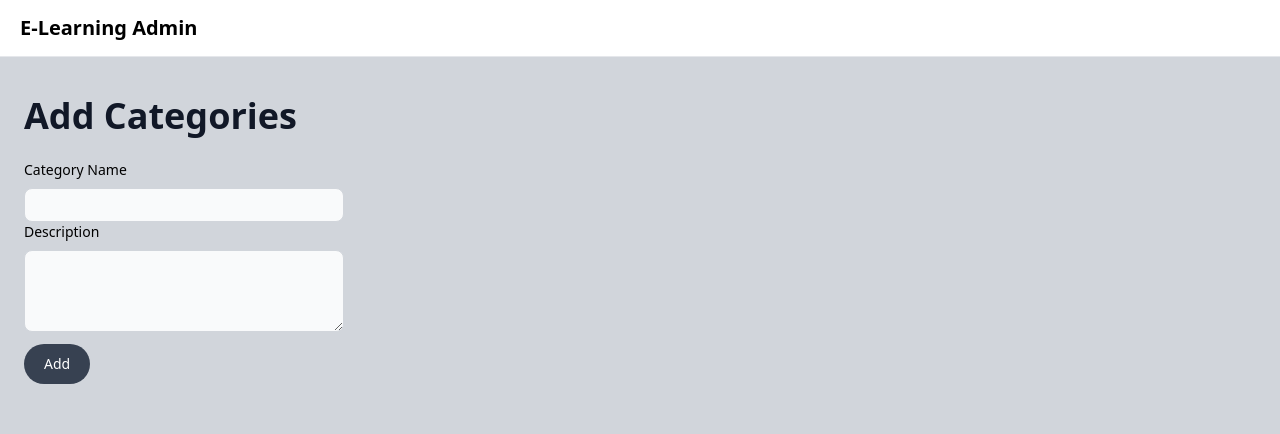
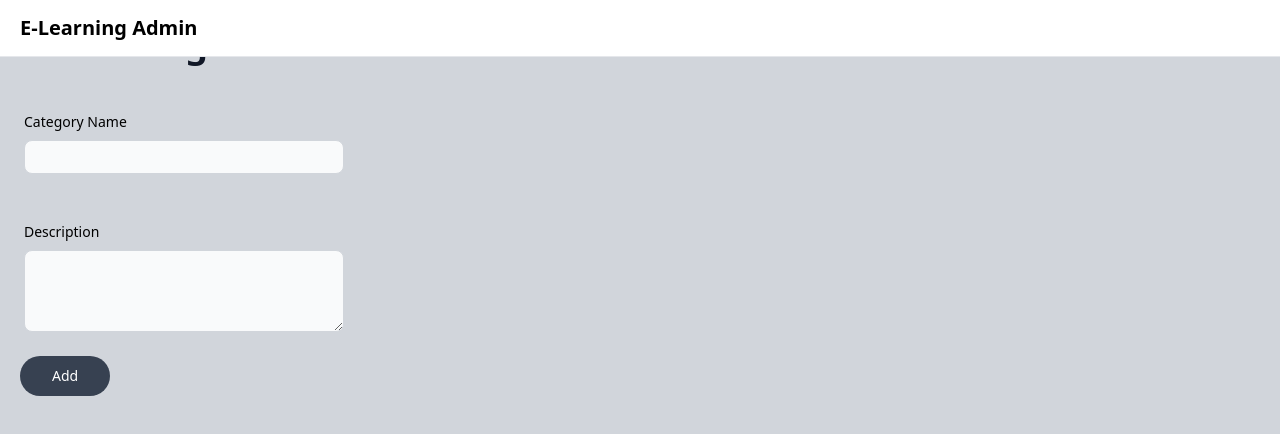
Before and after one commit to framgia/sph-els-gift-canovas, a React (Create React App) app in the folder frontend/e-learning-fe/: page /admin-add-category in a window 1280 px wide. Shown: the top 434 px of the page. Built offline with nearby package versions, Linux system fonts and the light colour scheme; no server answers; sample sign-in values are in the browser's storage; what javascript-time-ago would draw is missing.

Commit message:
[SELS-88] [FE] ADMIN - Add Category

```diff
--- a/frontend/e-learning-fe/src/components/admin/addCategory.js
+++ b/frontend/e-learning-fe/src/components/admin/addCategory.js
@@ -36,7 +36,7 @@ function AdminAddCategory() {
   };
 
   return (
-    <div class="p-6 bg-gray-300 h-screen">
+    <div class="bg-gray-300 h-screen cursor-default">
       <ToastContainer
         position="top-right"
         autoClose={5000}
@@ -49,10 +49,10 @@ function AdminAddCategory() {
         pauseOnHover
       />
       <Navbar />
-      <p class="text-4xl font-bold text-gray-900 dark:text-black py-6 mt-12">
+      <p class="text-4xl p-6 font-bold text-gray-900 dark:text-black">
         Add Categories
       </p>
-      <div>
+      <div class="p-6">
         <label
           for="categoryName"
           class="block mb-2 text-sm font-medium text-black dark:text-black"
@@ -72,7 +72,7 @@ function AdminAddCategory() {
           }}
         />
       </div>
-      <div>
+      <div class="p-6">
         <label
           for="description"
           class="block mb-2 text-sm font-medium text-black dark:text-black"
@@ -94,9 +94,9 @@ function AdminAddCategory() {
       </div>
       <button
         type="button"
-        class={`mt-3 text-white focus:outline-none focus:ring-4 focus:ring-blue-300
-        font-medium rounded-full text-sm px-5 py-2.5 text-center mr-2 mb-2 ${
-          isDisableAdd ? "bg-gray-700 " : "bg-blue-700"
+        class={`ml-5 text-white focus:outline-none focus:ring-4 focus:ring-blue-300
+        font-medium rounded-full text-sm px-8 py-2.5 text-center ${
+          isDisableAdd ? "bg-gray-700" : "bg-blue-700"
         }`}
         onClick={handleAddCategory}
         disabled={isDisableAdd}
```
